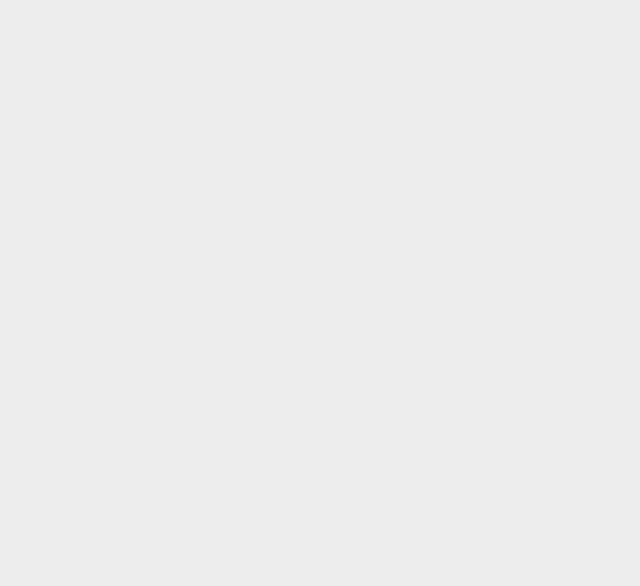
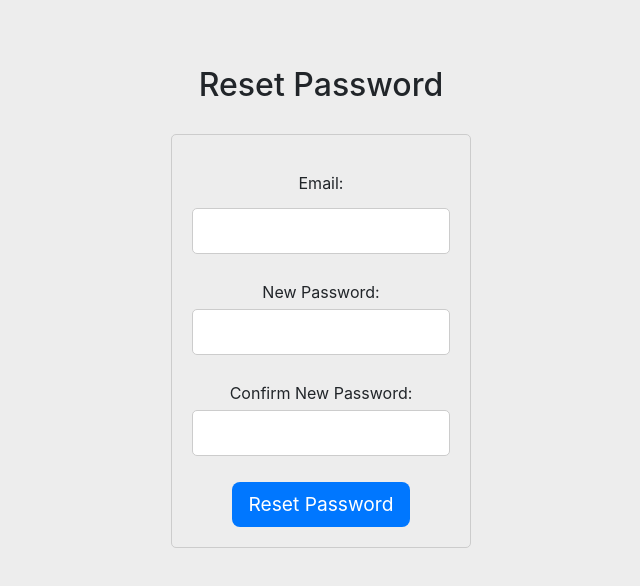
Before and after one commit to OyakiMasu/Ruby-Project, a React (Create React App) app in the folder client/: page /resetpassword in a window 1280 px wide. Before the commit this address had no page. Shown: the top 586 px of the page, without its empty margins (319-959 px from the left). Built offline with nearby package versions, Linux system fonts and the light colour scheme.

Commit message:
added reset password form

```diff
--- a/client/src/App.js
+++ b/client/src/App.js
@@ -8,6 +8,7 @@ import Navbar from './components/Navbar';
 import Search from './components/Search';
 import Cart from './components/Cart';
 import Billing from './components/Billing';
+import ResetPassword from './components/ResetPassword';
 
 export default function App() {
   return (
@@ -23,6 +24,7 @@ export default function App() {
         <Route path="/billing" element={<Billing/>}/>
         <Route path="/navbar" element={<Navbar/>}/>
         <Route path="/search" element={<Search/>}/>
+        <Route path="/resetpassword" element={<ResetPassword/>}/>
       </Routes>
       </BrowserRouter>
     </div>
--- a/client/src/components/Login.js
+++ b/client/src/components/Login.js
@@ -153,6 +153,7 @@ function Login() {
           {message && <Message isError={message.startsWith("Invalid")}>{message}</Message>}
           <LinkWrapper>
           Don't have an account? <CustomLink to="/signup">Register</CustomLink>
+          Forgot Password? <CustomLink to="/resetpassword">Reset</CustomLink>
           </LinkWrapper>
           </Container>
           );
--- /dev/null
+++ b/client/src/components/ResetPassword.css
@@ -0,0 +1,50 @@
+.reset-password-container {
+    display: flex;
+    flex-direction: column;
+    align-items: center;
+    padding-top: 50px;
+  }
+
+  .reset-password-title {
+    font-size: 2rem;
+    margin-bottom: 30px;
+  }
+
+  .reset-password-form {
+    display: flex;
+    flex-direction: column;
+    align-items: center;
+    width: 300px;
+    padding: 20px;
+    border: 1px solid #ccc;
+    border-radius: 5px;
+  }
+
+  .reset-password-form-field {
+    display: flex;
+    flex-direction: column;
+    align-items: flex-start;
+    margin-bottom: 10px;
+  }
+
+  .reset-password-form-field label {
+    margin-bottom: 5px;
+  }
+
+  .reset-password-form-field input {
+    width: 100%;
+    padding: 10px;
+    border: 1px solid #ccc;
+    border-radius: 5px;
+    font-size: 1rem;
+  }
+
+  .reset-password-error {
+    color: red;
+    margin-bottom: 10px;
+  }
+
+  .reset-password-success {
+    color: green;
+    margin-bottom: 10px;
+  }
--- /dev/null
+++ b/client/src/components/ResetPassword.js
@@ -0,0 +1,83 @@
+import React, { useState } from "react";
+import "./ResetPassword.css";
+
+const ResetPassword = () => {
+  const [email, setEmail] = useState("");
+  const [password, setPassword] = useState("");
+  const [confirmPassword, setConfirmPassword] = useState("");
+  const [error, setError] = useState("");
+  const [success, setSuccess] = useState("");
+
+  const handleSubmit = async (e) => {
+    e.preventDefault();
+
+    try {
+      const response = await fetch("/api/reset-password", {
+        method: "POST",
+        headers: {
+          "Content-Type": "application/json",
+        },
+        body: JSON.stringify({ email, password, confirmPassword }),
+      });
+
+      const data = await response.json();
+
+      if (response.ok) {
+        setSuccess(data.message);
+        setEmail("");
+        setPassword("");
+        setConfirmPassword("");
+      } else {
+        setError(data.message);
+      }
+    } catch (error) {
+      console.error(error);
+      setError("Something went wrong. Please try again later.");
+    }
+  };
+
+  return (
+    <div className="reset-password-container">
+      <h1 className="reset-password-title">Reset Password</h1>
+      <form className="reset-password-form" onSubmit={handleSubmit}>
+        {error && <p className="reset-password-error">{error}</p>}
+        {success && <p className="reset-password-success">{success}</p>}
+        <div className="reset-password-form-field">
+          <label htmlFor="email">Email:</label>
+          <input
+            type="email"
+            id="email"
+            value={email}
+            onChange={(e) => setEmail(e.target.value)}
+            required
+          />
+        </div>
+        <div className="reset-password-form-field">
+          <label htmlFor="password">New Password:</label>
+          <input
+            type="password"
+            id="password"
+            value={password}
+            onChange={(e) => setPassword(e.target.value)}
+            required
+          />
+        </div>
+        <div className="reset-password-form-field">
+          <label htmlFor="confirm-password">Confirm New Password:</label>
+          <input
+            type="password"
+            id="confirm-password"
+            value={confirmPassword}
+            onChange={(e) => setConfirmPassword(e.target.value)}
+            required
+          />
+        </div>
+        <button type="submit" className="reset-password-button">
+          Reset Password
+        </button>
+      </form>
+    </div>
+  );
+};
+
+export default ResetPassword;
```
